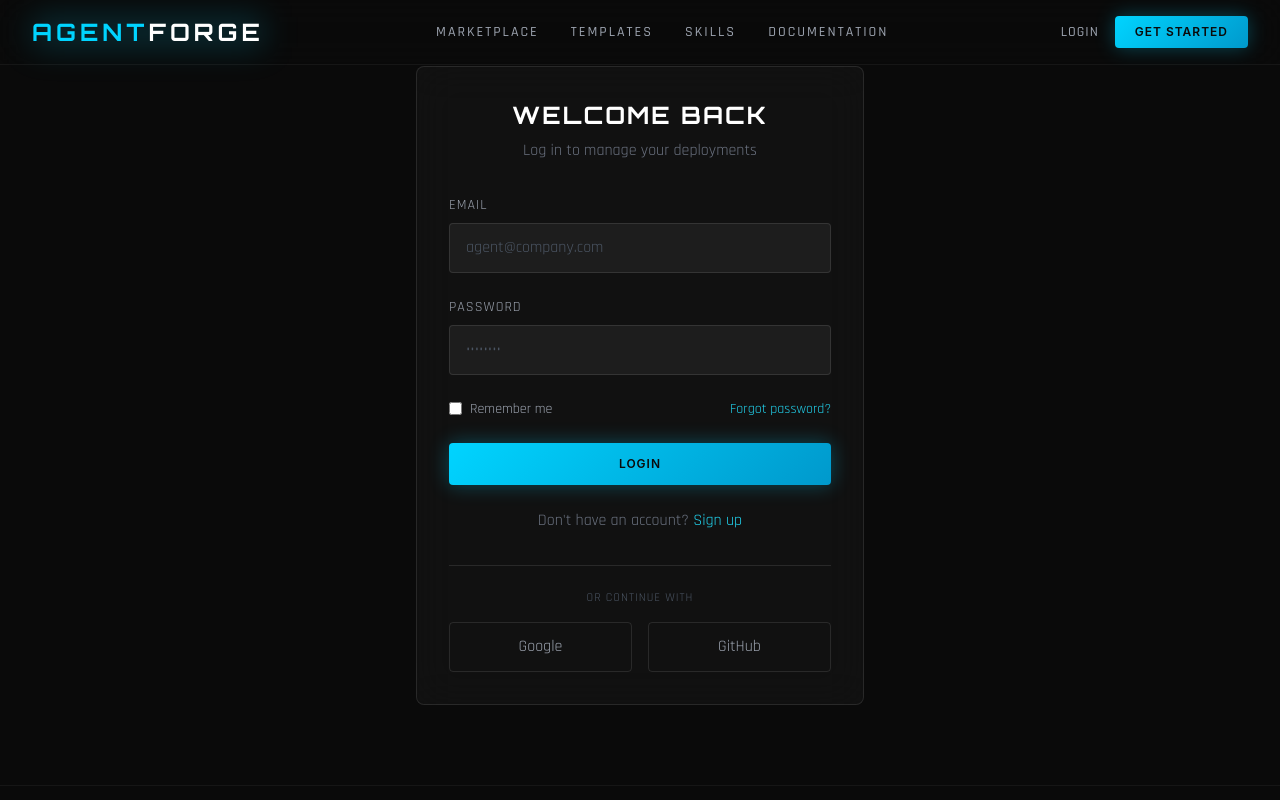
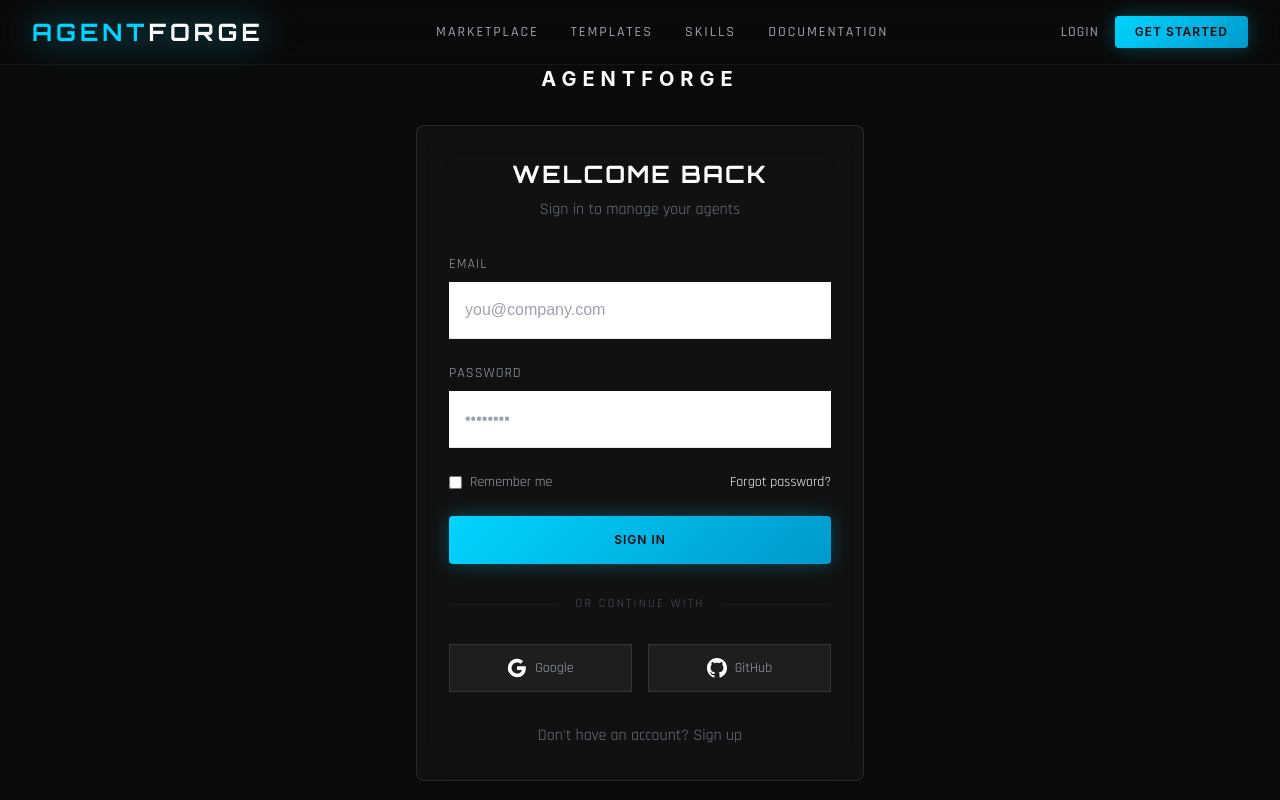
Before and after one commit to zensiuu/agent-marketplace, a Next.js app: page /login in a window 1280 px wide. Shown: the top 800 px of the page. Built offline with nearby package versions, Linux system fonts and the light colour scheme.

Commit message:
Update login and signup pages with cleaner design and friendly language

```diff
--- a/src/app/login/page.tsx
+++ b/src/app/login/page.tsx
@@ -1,13 +1,19 @@
+'use client';
+
 export default function LoginPage() {
   return (
     <div className="flex min-h-[80vh] items-center justify-center">
       <div className="w-full max-w-md">
+        <div className="text-center mb-8">
+          <h2 className="font-brand text-xl font-bold tracking-[0.3em] text-primary mb-2">AGENTFORGE</h2>
+        </div>
+
         <div className="glass-card p-8">
           <h1 className="text-center text-2xl font-bold text-white mb-2" style={{ fontFamily: 'Orbitron, sans-serif', letterSpacing: '2px' }}>
             WELCOME BACK
           </h1>
           <p className="text-center text-gray-500 mb-8" style={{ fontFamily: 'Rajdhani, sans-serif' }}>
-            Log in to manage your deployments
+            Sign in to manage your agents
           </p>
 
           <form className="space-y-6">
@@ -17,9 +23,9 @@
               </label>
               <input
                 type="email"
-                placeholder="agent@company.com"
-                className="w-full bg-white/5 border border-white/10 rounded px-4 py-3 text-white placeholder-gray-600 focus:border-cyan-500 focus:outline-none transition-colors"
-                style={{ fontFamily: 'Rajdhani, sans-serif' }}
+                placeholder="you@company.com"
+                className="w-full bg-surface-container-highest border-0 border-b border-outline-variant py-4 px-4 focus:ring-0 focus:border-primary transition-all text-white placeholder:text-outline/50"
+                style={{ fontFamily: 'Manrope, sans-serif' }}
               />
             </div>
 
@@ -30,47 +36,57 @@
               <input
                 type="password"
                 placeholder="••••••••"
-                className="w-full bg-white/5 border border-white/10 rounded px-4 py-3 text-white placeholder-gray-600 focus:border-cyan-500 focus:outline-none transition-colors"
-                style={{ fontFamily: 'Rajdhani, sans-serif' }}
+                className="w-full bg-surface-container-highest border-0 border-b border-outline-variant py-4 px-4 focus:ring-0 focus:border-primary transition-all text-white placeholder:text-outline/50"
+                style={{ fontFamily: 'Manrope, sans-serif' }}
               />
             </div>
 
             <div className="flex items-center justify-between">
               <label className="flex items-center gap-2 text-sm text-gray-400">
-                <input type="checkbox" className="accent-cyan-500" />
+                <input type="checkbox" className="accent-primary" />
                 <span style={{ fontFamily: 'Rajdhani, sans-serif' }}>Remember me</span>
               </label>
-              <a href="/forgot-password" className="text-sm text-cyan-400 hover:text-cyan-300" style={{ fontFamily: 'Rajdhani, sans-serif' }}>
+              <a href="/forgot-password" className="text-sm text-secondary hover:text-primary" style={{ fontFamily: 'Rajdhani, sans-serif' }}>
                 Forgot password?
               </a>
             </div>
 
-            <button type="submit" className="btn-primary w-full">
-              LOGIN
+            <button type="submit" className="btn-primary w-full h-12 flex items-center justify-center">
+              SIGN IN
             </button>
           </form>
 
-          <div className="mt-6 text-center">
+          <div className="relative my-8 flex items-center">
+            <div className="flex-grow border-t border-white/5"></div>
+            <span className="px-4 text-xs uppercase tracking-[0.2em] text-gray-600" style={{ fontFamily: 'Rajdhani, sans-serif' }}>or continue with</span>
+            <div className="flex-grow border-t border-white/5"></div>
+          </div>
+
+          <div className="flex gap-4">
+            <button className="flex-1 h-12 bg-white/5 border border-white/10 hover:bg-white/10 transition-colors flex items-center justify-center gap-2">
+              <svg className="w-5 h-5" viewBox="0 0 24 24">
+                <path fill="currentColor" d="M22.56 12.25c0-.78-.07-1.53-.2-2.25H12v4.26h5.92c-.26 1.37-1.04 2.53-2.21 3.31v2.77h3.57c2.08-1.92 3.28-4.74 3.28-8.09z"/>
+                <path fill="currentColor" d="M12 23c2.97 0 5.46-.98 7.28-2.66l-3.57-2.77c-.98.66-2.23 1.06-3.71 1.06-2.86 0-5.29-1.93-6.16-4.53H2.18v2.84C3.99 20.53 7.7 23 12 23z"/>
+                <path fill="currentColor" d="M5.84 14.09c-.22-.66-.35-1.36-.35-2.09s.13-1.43.35-2.09V7.07H2.18C1.43 8.55 1 10.22 1 12s.43 3.45 1.18 4.93l2.85-2.22.81-.62z"/>
+                <path fill="currentColor" d="M12 5.38c1.62 0 3.06.56 4.21 1.64l3.15-3.15C17.45 2.09 14.97 1 12 1 7.7 1 3.99 3.47 2.18 7.07l3.66 2.84c.87-2.6 3.3-4.53 6.16-4.53z"/>
+              </svg>
+              <span className="text-sm text-gray-400" style={{ fontFamily: 'Rajdhani, sans-serif' }}>Google</span>
+            </button>
+            <button className="flex-1 h-12 bg-white/5 border border-white/10 hover:bg-white/10 transition-colors flex items-center justify-center gap-2">
+              <svg className="w-5 h-5" viewBox="0 0 24 24">
+                <path fill="currentColor" d="M12 0c-6.626 0-12 5.373-12 12 0 5.302 3.438 9.8 8.207 11.387.599.111.793-.261.793-.577v-2.234c-3.338.726-4.033-1.416-4.033-1.416-.546-1.387-1.333-1.756-1.333-1.756-1.089-.745.083-.729.083-.729 1.205.084 1.839 1.237 1.839 1.237 1.07 1.834 2.807 1.304 3.492.997.107-.775.418-1.305.762-1.604-2.665-.305-5.467-1.334-5.467-5.931 0-1.311.469-2.381 1.236-3.221-.124-.303-.535-1.524.117-3.176 0 0 1.008-.322 3.301 1.23.957-.266 1.983-.399 3.003-.404 1.02.005 2.047.138 3.006.404 2.291-1.552 3.297-1.23 3.297-1.23.653 1.653.242 2.874.118 3.176.77.84 1.235 1.911 1.235 3.221 0 4.609-2.807 5.624-5.479 5.921.43.372.823 1.102.823 2.222v3.293c0 .319.192.694.801.576 4.765-1.589 8.199-6.086 8.199-11.386 0-6.627-5.373-12-12-12z"/>
+              </svg>
+              <span className="text-sm text-gray-400" style={{ fontFamily: 'Rajdhani, sans-serif' }}>GitHub</span>
+            </button>
+          </div>
+
+          <div className="mt-8 text-center">
             <p className="text-gray-500" style={{ fontFamily: 'Rajdhani, sans-serif' }}>
               Don&apos;t have an account?{' '}
-              <a href="/signup" className="text-cyan-400 hover:text-cyan-300">
+              <a href="/signup" className="text-primary hover:text-secondary">
                 Sign up
               </a>
             </p>
-          </div>
-
-          <div className="mt-8 pt-6 border-t border-white/10">
-            <p className="text-center text-xs text-gray-600 mb-4" style={{ fontFamily: 'Rajdhani, sans-serif', letterSpacing: '1px' }}>
-              OR CONTINUE WITH
-            </p>
-            <div className="flex gap-4">
-              <button className="flex-1 py-3 border border-white/10 rounded text-gray-400 hover:border-cyan-500/50 hover:text-white transition-colors" style={{ fontFamily: 'Rajdhani, sans-serif' }}>
-                Google
-              </button>
-              <button className="flex-1 py-3 border border-white/10 rounded text-gray-400 hover:border-cyan-500/50 hover:text-white transition-colors" style={{ fontFamily: 'Rajdhani, sans-serif' }}>
-                GitHub
-              </button>
-            </div>
           </div>
         </div>
       </div>
--- a/src/app/signup/page.tsx
+++ b/src/app/signup/page.tsx
@@ -1,13 +1,19 @@
+'use client';
+
 export default function SignupPage() {
   return (
     <div className="flex min-h-[80vh] items-center justify-center">
       <div className="w-full max-w-md">
+        <div className="text-center mb-8">
+          <h2 className="font-brand text-xl font-bold tracking-[0.3em] text-primary mb-2">AGENTFORGE</h2>
+        </div>
+
         <div className="glass-card p-8">
           <h1 className="text-center text-2xl font-bold text-white mb-2" style={{ fontFamily: 'Orbitron, sans-serif', letterSpacing: '2px' }}>
             CREATE ACCOUNT
           </h1>
           <p className="text-center text-gray-500 mb-8" style={{ fontFamily: 'Rajdhani, sans-serif' }}>
-            Start deploying AI teams today
+            Start building your AI team today
           </p>
 
           <form className="space-y-6">
@@ -17,9 +23,9 @@
               </label>
               <input
                 type="text"
-                placeholder="John Doe"
-                className="w-full bg-white/5 border border-white/10 rounded px-4 py-3 text-white placeholder-gray-600 focus:border-cyan-500 focus:outline-none transition-colors"
-                style={{ fontFamily: 'Rajdhani, sans-serif' }}
+                placeholder="Jane Smith"
+                className="w-full bg-surface-container-highest border-0 border-b border-outline-variant py-4 px-4 focus:ring-0 focus:border-primary transition-all text-white placeholder:text-outline/50"
+                style={{ fontFamily: 'Manrope, sans-serif' }}
               />
             </div>
 
@@ -30,8 +36,8 @@
               <input
                 type="email"
                 placeholder="you@company.com"
-                className="w-full bg-white/5 border border-white/10 rounded px-4 py-3 text-white placeholder-gray-600 focus:border-cyan-500 focus:outline-none transition-colors"
-                style={{ fontFamily: 'Rajdhani, sans-serif' }}
+                className="w-full bg-surface-container-highest border-0 border-b border-outline-variant py-4 px-4 focus:ring-0 focus:border-primary transition-all text-white placeholder:text-outline/50"
+                style={{ fontFamily: 'Manrope, sans-serif' }}
               />
             </div>
 
@@ -42,8 +48,8 @@
               <input
                 type="password"
                 placeholder="••••••••"
-                className="w-full bg-white/5 border border-white/10 rounded px-4 py-3 text-white placeholder-gray-600 focus:border-cyan-500 focus:outline-none transition-colors"
-                style={{ fontFamily: 'Rajdhani, sans-serif' }}
+                className="w-full bg-surface-container-highest border-0 border-b border-outline-variant py-4 px-4 focus:ring-0 focus:border-primary transition-all text-white placeholder:text-outline/50"
+                style={{ fontFamily: 'Manrope, sans-serif' }}
               />
             </div>
 
@@ -54,31 +60,31 @@
               <input
                 type="password"
                 placeholder="••••••••"
-                className="w-full bg-white/5 border border-white/10 rounded px-4 py-3 text-white placeholder-gray-600 focus:border-cyan-500 focus:outline-none transition-colors"
-                style={{ fontFamily: 'Rajdhani, sans-serif' }}
+                className="w-full bg-surface-container-highest border-0 border-b border-outline-variant py-4 px-4 focus:ring-0 focus:border-primary transition-all text-white placeholder:text-outline/50"
+                style={{ fontFamily: 'Manrope, sans-serif' }}
               />
             </div>
 
             <label className="flex items-start gap-3 text-sm text-gray-400">
-              <input type="checkbox" className="accent-cyan-500 mt-1" />
+              <input type="checkbox" className="accent-primary mt-0.5" />
               <span style={{ fontFamily: 'Rajdhani, sans-serif', lineHeight: 1.5 }}>
                 I agree to the{' '}
-                <a href="/terms" className="text-cyan-400 hover:text-cyan-300">Terms of Service</a>
+                <a href="/terms" className="text-primary hover:text-secondary">Terms of Service</a>
                 {' '}and{' '}
-                <a href="/privacy" className="text-cyan-400 hover:text-cyan-300">Privacy Policy</a>
+                <a href="/privacy" className="text-primary hover:text-secondary">Privacy Policy</a>
               </span>
             </label>
 
-            <button type="submit" className="btn-primary w-full">
+            <button type="submit" className="btn-primary w-full h-12 flex items-center justify-center">
               CREATE ACCOUNT
             </button>
           </form>
 
-          <div className="mt-6 text-center">
+          <div className="mt-8 text-center">
             <p className="text-gray-500" style={{ fontFamily: 'Rajdhani, sans-serif' }}>
               Already have an account?{' '}
-              <a href="/login" className="text-cyan-400 hover:text-cyan-300">
-                Log in
+              <a href="/login" className="text-primary hover:text-secondary">
+                Sign in
               </a>
             </p>
           </div>
```
